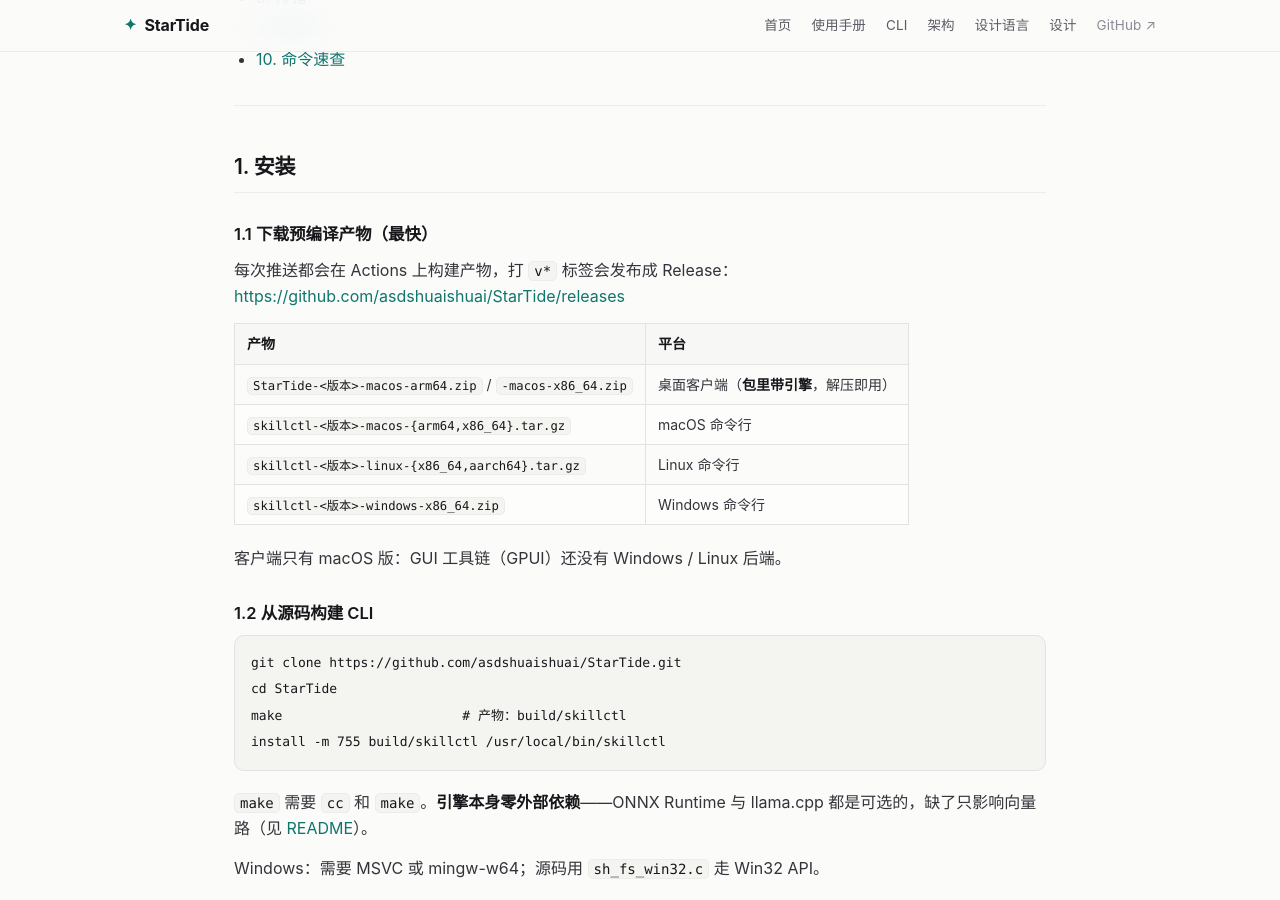
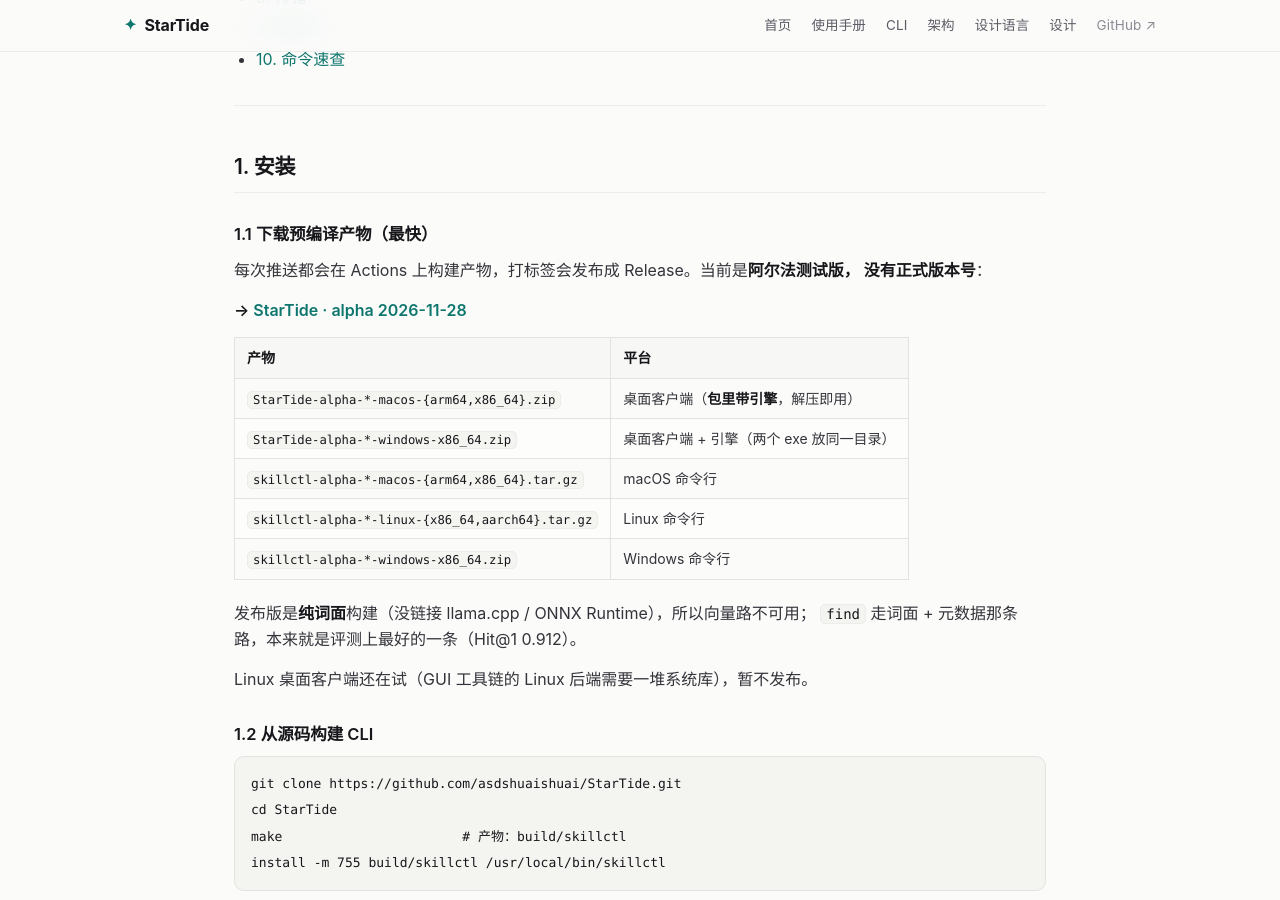
Before and after one commit to asdshuaishuai/StarTide, a Jekyll site: the page built from docs/USAGE.md, in a window 1280 px wide and 900 px high, scrolled down 418 px. Built offline with Jekyll 4.4.1, drawn with Linux system fonts in a browser that asks for light colours.

Commit message:
Point the docs at the alpha release
The release is published as a pre-release with no version number:
"StarTide - alpha 2026-11-28". The docs link it directly and explain
that the release build is lexical only - it ships without llama.cpp or
ONNX Runtime, so the vector path is absent and find stays on the
lexical list, which is the stronger one anyway.

The client job now uploads only its archive, so the loose binaries do
not end up next to the releases.

Co-Authored-By: Claude Opus 4.8 (1M context) <noreply@anthropic.com>

```diff
--- a/docs/USAGE.md
+++ b/docs/USAGE.md
@@ -26,17 +26,23 @@ title: 使用手册
 
 ### 1.1 下载预编译产物（最快）
 
-每次推送都会在 Actions 上构建产物，打 `v*` 标签会发布成 Release：
-<https://github.com/asdshuaishuai/StarTide/releases>
+每次推送都会在 Actions 上构建产物，打标签会发布成 Release。当前是**阿尔法测试版，
+没有正式版本号**：
+
+**→ [StarTide · alpha 2026-11-28](https://github.com/asdshuaishuai/StarTide/releases/tag/alpha-2026-11-28)**
 
 | 产物 | 平台 |
 |---|---|
-| `StarTide-<版本>-macos-arm64.zip` / `-macos-x86_64.zip` | 桌面客户端（**包里带引擎**，解压即用） |
-| `skillctl-<版本>-macos-{arm64,x86_64}.tar.gz` | macOS 命令行 |
-| `skillctl-<版本>-linux-{x86_64,aarch64}.tar.gz` | Linux 命令行 |
-| `skillctl-<版本>-windows-x86_64.zip` | Windows 命令行 |
+| `StarTide-alpha-*-macos-{arm64,x86_64}.zip` | 桌面客户端（**包里带引擎**，解压即用） |
+| `StarTide-alpha-*-windows-x86_64.zip` | 桌面客户端 + 引擎（两个 exe 放同一目录） |
+| `skillctl-alpha-*-macos-{arm64,x86_64}.tar.gz` | macOS 命令行 |
+| `skillctl-alpha-*-linux-{x86_64,aarch64}.tar.gz` | Linux 命令行 |
+| `skillctl-alpha-*-windows-x86_64.zip` | Windows 命令行 |
 
-客户端只有 macOS 版：GUI 工具链（GPUI）还没有 Windows / Linux 后端。
+发布版是**纯词面**构建（没链接 llama.cpp / ONNX Runtime），所以向量路不可用；
+`find` 走词面 + 元数据那条路，本来就是评测上最好的一条（Hit@1 0.912）。
+
+Linux 桌面客户端还在试（GUI 工具链的 Linux 后端需要一堆系统库），暂不发布。
 
 ### 1.2 从源码构建 CLI
 
```
Also changed, not shown: .github/workflows/build.yml, README.md.
